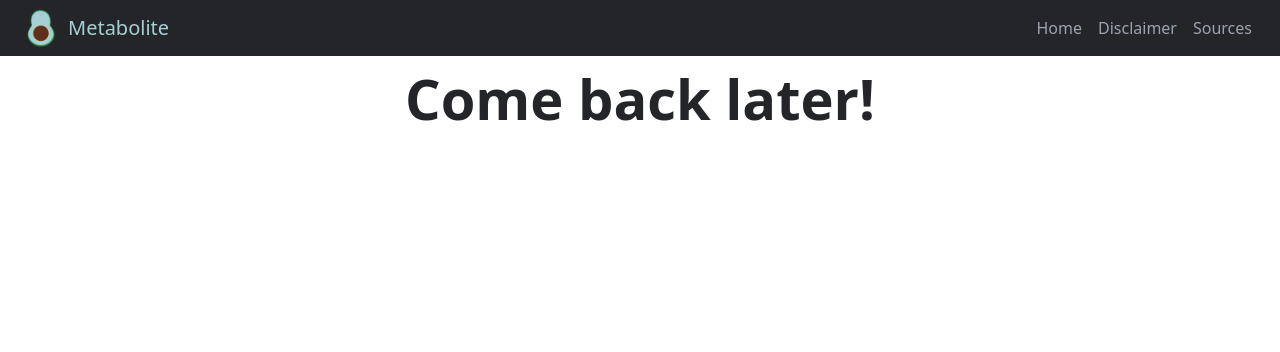
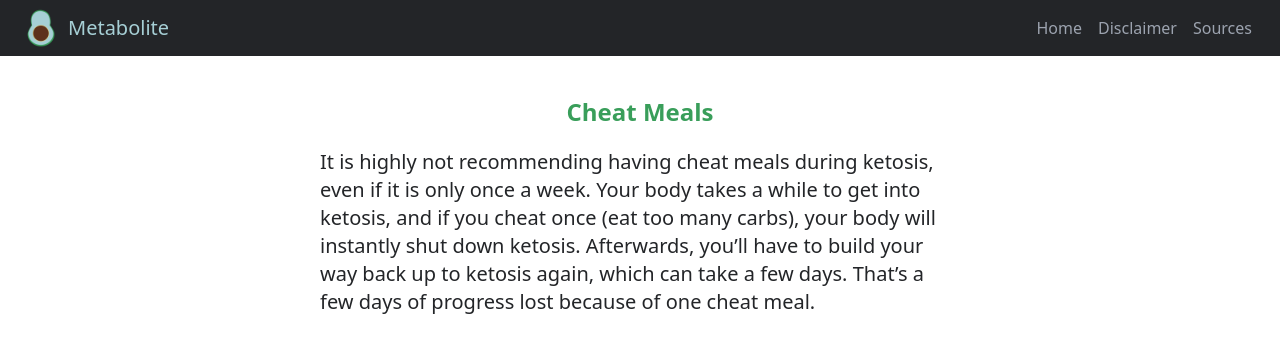
Before and after one commit to Ahljenn/metabolite, a Next.js app: page /cheat-meals in a window 1280 px wide. Shown: the top 352 px of the page. Built offline with nearby package versions, Linux system fonts and the light colour scheme.

Commit message:
cheat meals

```diff
--- a/pages/cheat-meals/index.tsx
+++ b/pages/cheat-meals/index.tsx
@@ -1,9 +1,25 @@
-import React from 'react';
+import Head from 'next/head';
 
 const CheatMeals: React.FC = (): JSX.Element => {
   return (
     <>
-      <h1 className="mx-5 text-[2rem] sm:text-[3.5rem] font-bold text-center">Come back later!</h1>
+      <Head>
+        <title>Cheat Meals | Metabolite</title>
+        <link rel="icon" href="/favicon.png" />
+      </Head>
+
+      <section className="flex flex-col items-center mt-5 ">
+        <h2 className="font-bold text-md sm:text-2xl text-primary mt-5">Cheat Meals</h2>
+        <div className="w-[18rem] sm:w-[40rem] text-sm sm:text-xl">
+          <p className="mt-5">
+            It is highly not recommending having cheat meals during ketosis, even if it is only once
+            a week. Your body takes a while to get into ketosis, and if you cheat once (eat too many
+            carbs), your body will instantly shut down ketosis. Afterwards, you’ll have to build
+            your way back up to ketosis again, which can take a few days. That’s a few days of
+            progress lost because of one cheat meal.
+          </p>
+        </div>
+      </section>
     </>
   );
 };
```
